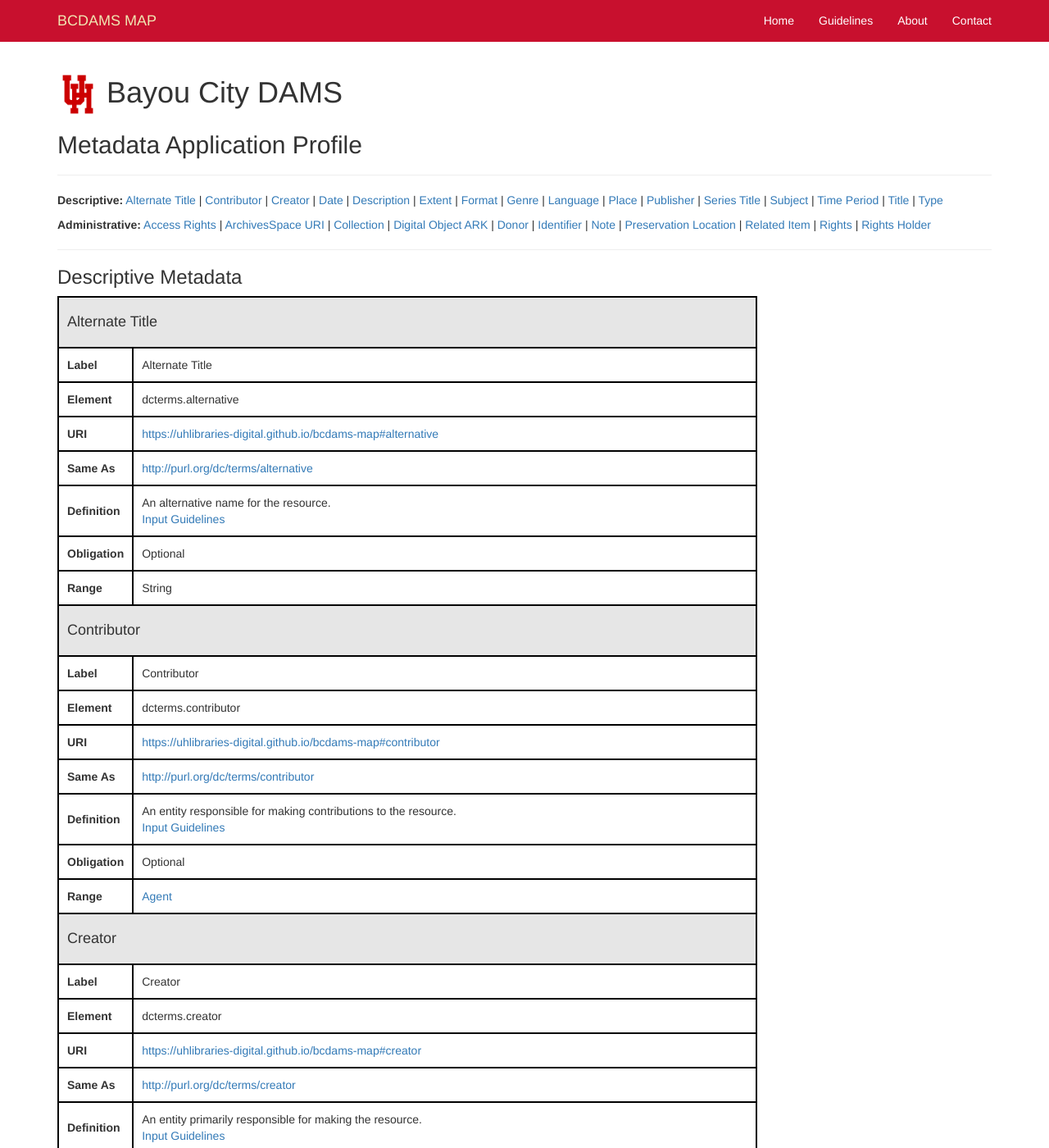
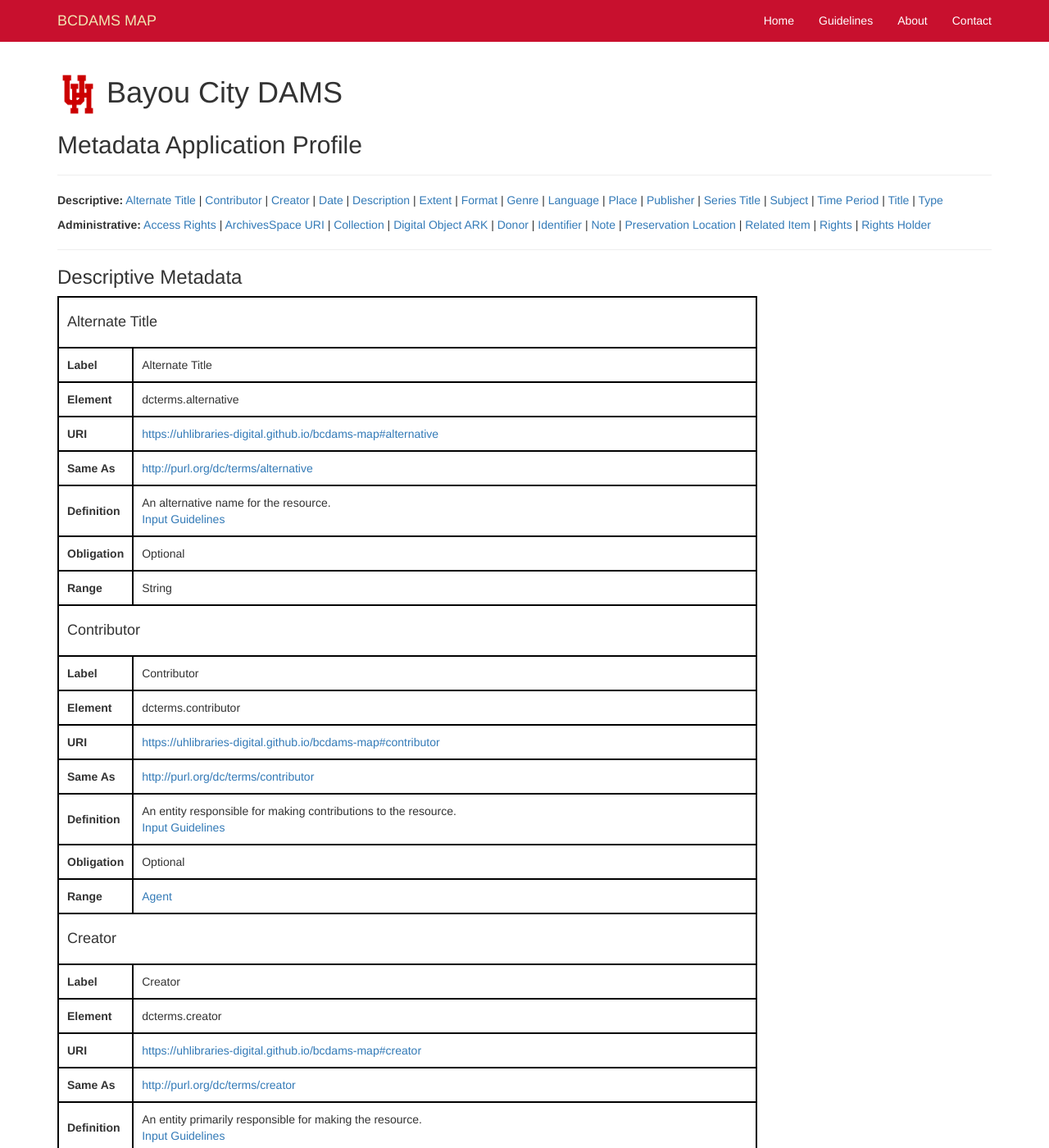
Before and after one commit to uhlibraries-digital/bcdams-map, a Jekyll site: the page built from index.html, in a window 1280 px wide and 1400 px high. Shown: the whole window at 82% size. Built offline with Jekyll 4.4.1, drawn with Linux system fonts in a browser that asks for light colours; nearby versions of some CDN libraries; the list of posts is cut into pages by our own code; comment, search, counter and statistics services are not loaded.

Commit message:
Revert "add th background color"
This reverts commit fa273ef0b1d67c4b1ee8ec6bac036e9ed30b2739.

```diff
--- a/assets/css/custom.css
+++ b/assets/css/custom.css
@@ -84,10 +84,6 @@
    padding: 10px;
 }
 
-th {
-	background-color: #e6e6e6;
-}
-
 thead th {
 	position: sticky;
   top: 50px;
```
